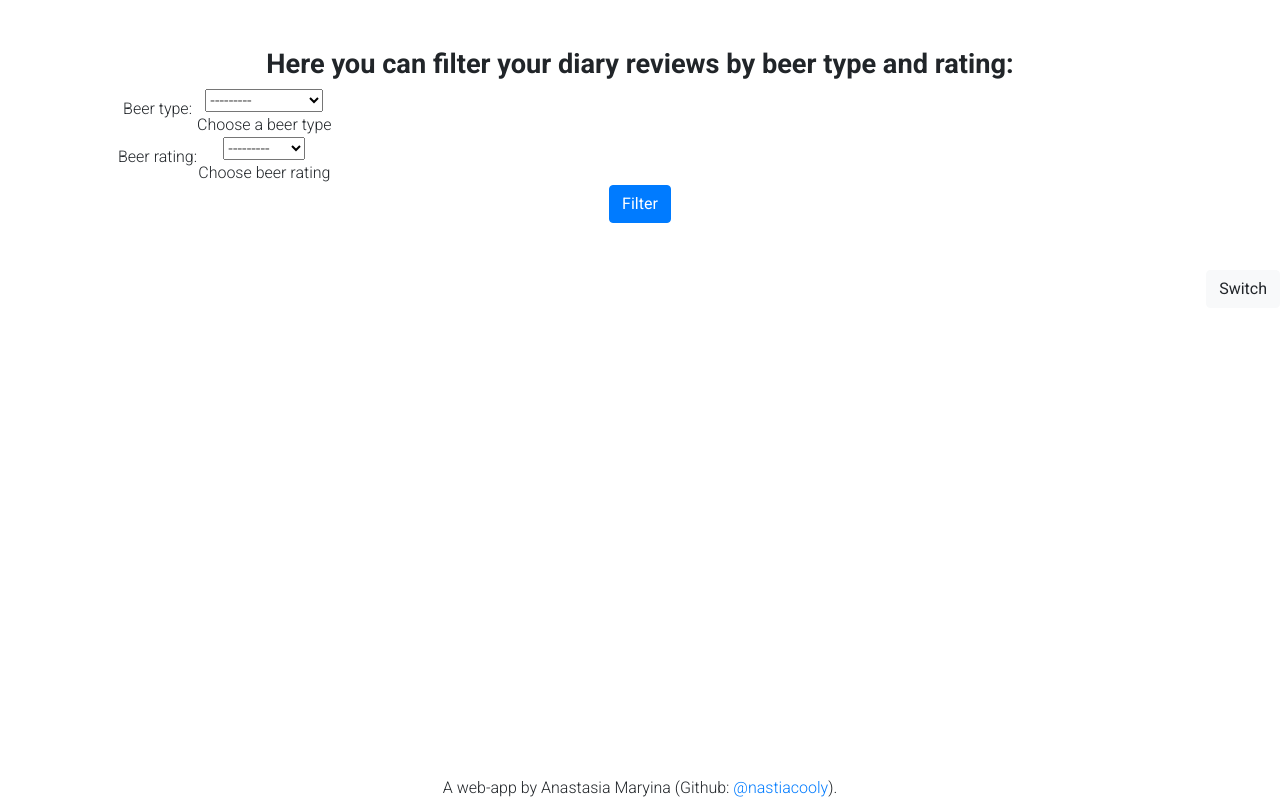
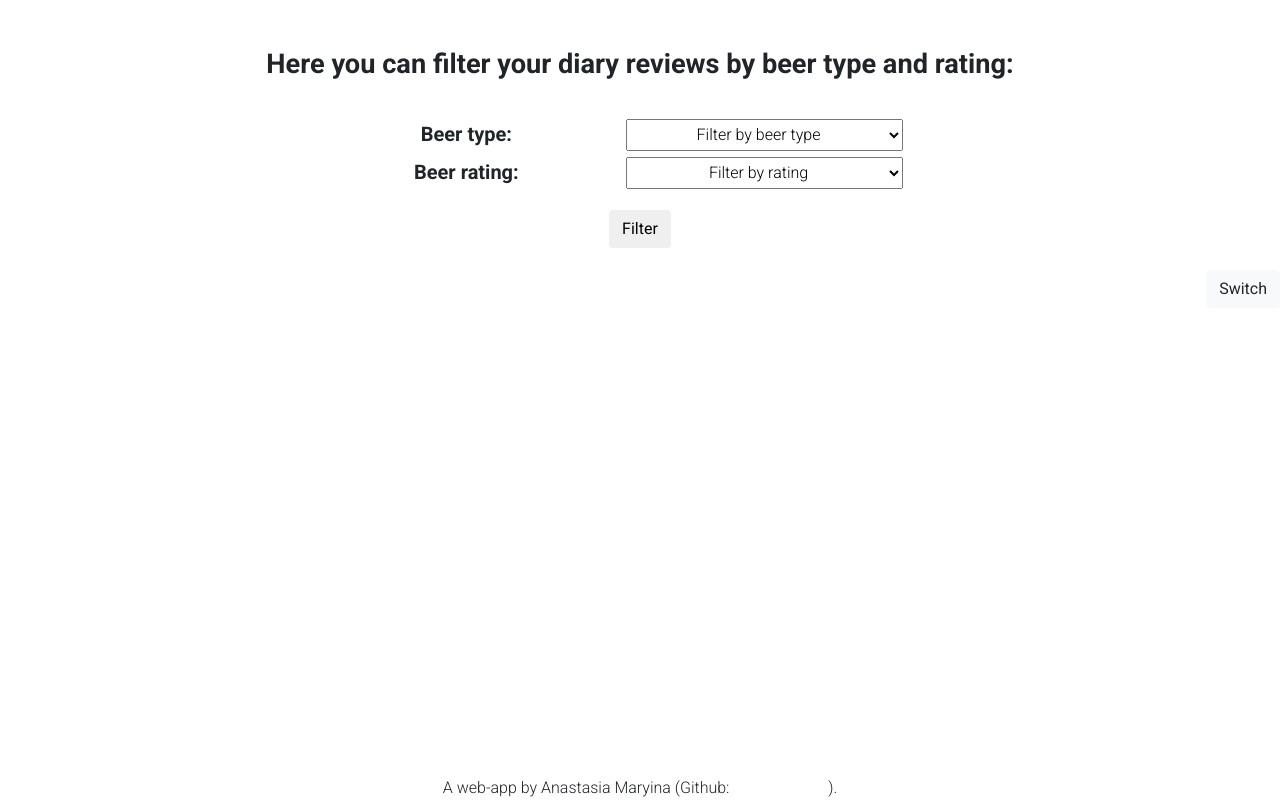
Before and after one commit to nastiacooly/beer-diary, a Django app: page /diary/filter/ in a window 1280 px wide. Shown: the part 92-892 px from the top of the page. Run offline with Django 3.2, Linux system fonts and the light colour scheme; a user stored in the database is signed in; data comes from the database, SQL or seed files in the repository; both versions use the stored data as it was after the commit.

Commit message:
stylized light and dark themes, improved forms style and other minor style improvements

```diff
--- a/diary/forms.py
+++ b/diary/forms.py
@@ -38,25 +38,45 @@ RATINGS = (
 )
 
 class AddNewBeerReviewForm(forms.Form):
-    beer_image = forms.URLField(max_length=2000, help_text='Enter URL for beer image', required=True)
-    beer_name = forms.CharField(help_text='Enter beer name', required=True)
-    beer_type = forms.ModelChoiceField(queryset=BeerType.objects.all(), help_text='Choose a beer type', required=True)
-    beer_rating = forms.ChoiceField(choices=RATINGS, help_text='Choose beer rating', required=True)
-    comments = forms.CharField(max_length=500, help_text='Enter your additional comments concerning this beer')
+    beer_image = forms.URLField(
+        max_length=2000,
+        widget=forms.URLInput(attrs={'placeholder':'Enter URL containing beer image'}),
+        required=True
+    )
+    beer_name = forms.CharField(
+        widget=forms.TextInput(attrs={'placeholder':'Enter beer name'}),
+        required=True
+    )
+    beer_type = forms.ModelChoiceField(queryset=BeerType.objects.all(), empty_label='Select beer type:', required=True)
+
+    blank_choice = (('', 'Rate this beer:'),)
+    beer_rating = forms.ChoiceField(
+        choices=blank_choice + RATINGS,
+        required=True
+    )
+    comments = forms.CharField(
+        max_length=500,
+        widget=forms.TextInput(attrs={'placeholder':'Enter your comments'}),
+        required=False
+    )
 
 
 class UpdateBeerReviewForm(forms.Form):
-    beer_image = forms.URLField(help_text='Enter URL for beer image')
-    beer_name = forms.CharField(help_text='Enter beer name')
-    beer_type = forms.ModelChoiceField(queryset=BeerType.objects.all(), empty_label=None, help_text='Choose a beer type')
-    beer_rating = forms.ChoiceField(choices=RATINGS, help_text='Choose beer rating')
-    comments = forms.CharField(max_length=500, help_text='Enter your additional comments concerning this beer')
+    beer_image = forms.URLField()
+    beer_name = forms.CharField()
+    beer_type = forms.ModelChoiceField(queryset=BeerType.objects.all(), empty_label=None)
+    beer_rating = forms.ChoiceField(choices=RATINGS)
+    comments = forms.CharField(max_length=500, required=False)
 
 class SearchBeerForm(forms.Form):
-    beer_name = forms.CharField(help_text='Enter beer name for search', required=True)
+    beer_name = forms.CharField(widget=forms.TextInput(attrs={'placeholder':'Enter beer name to search'}), required=True)
 
 class FilterReviewsForm(forms.Form):
-    blank_choice = (('', '---------'),)
+    blank_choice = (('', 'Filter by rating'),)
 
-    beer_type = forms.ModelChoiceField(queryset=BeerType.objects.all(), help_text='Choose a beer type', required=False)
-    beer_rating = forms.ChoiceField(choices=blank_choice + RATINGS, help_text='Choose beer rating', required=False)
+    beer_type = forms.ModelChoiceField(
+        queryset=BeerType.objects.all(),
+        empty_label='Filter by beer type',
+        required=False
+        )
+    beer_rating = forms.ChoiceField(choices=blank_choice + RATINGS, required=False)
--- a/diary/static/css/styles.css
+++ b/diary/static/css/styles.css
@@ -13,8 +13,17 @@
     font-style: normal;
 }
 
+a {
+    color: white;
+    text-decoration: none;
+}
+
 a:hover {
-    transform: scale(1.1);
+    color: white;
+}
+
+a.button:hover {
+    text-decoration: none;
 }
 
 body {
@@ -23,8 +32,92 @@ body {
 }
 
 .container {
+    display: flex;
+    flex-direction: column;
+    align-items: center;
     text-align: center;
     min-height: 100vh;
+}
+
+.reviews_container {
+    margin-top: 30px;
+    width: 100%;
+    display: flex;
+    flex-wrap: wrap;
+    justify-content: space-around;
+}
+
+.list_container {
+    width: 100%;
+    border-radius: 50px;
+    padding: 10px;
+}
+
+form {
+    margin-top: 15px;
+    width: 60%;
+    border-radius: 50px;
+    display: flex;
+    flex-direction: column;
+    align-items: center;
+    padding: 15px;
+}
+
+.delete-form {
+    padding: 1rem 7rem;
+    display: flex;
+    flex-direction: row;
+    justify-content: space-around;
+}
+
+table {
+    width: 100%;
+}
+
+tr {
+    vertical-align: top;
+}
+
+label, .beer_li {
+    font-style: normal;
+    font-weight: 700;
+    font-size: 1.25rem;
+}
+
+input, select {
+    width: 80%;
+    height: 2rem;
+    text-align: center;
+}
+
+.helptext {
+    font-style: italic;
+    font-weight: 300;
+    font-size: 0.5rem;
+}
+
+#id_comments {
+    height: 9rem;
+    border-radius: 0;
+}
+
+.button {
+    margin-top: 15px;
+    margin-bottom: 15px;
+    display: inline-block;
+    font-weight: 400;
+    text-align: center;
+    vertical-align: middle;
+    -webkit-user-select: none;
+    -moz-user-select: none;
+    -ms-user-select: none;
+    user-select: none;
+    border: 1px solid transparent;
+    padding: .375rem .75rem;
+    font-size: 1rem;
+    line-height: 1.5;
+    border-radius: .25rem;
+    transition: background-color 0.15s ease-in-out;
 }
 
 .main-icon {
@@ -35,6 +128,10 @@ body {
     font-size: 1.25rem;
     padding-bottom: 0 !important;
 
+}
+
+.nav-link:hover {
+    transform: scale(1.1) !important;
 }
 
 .nav-link.active {
@@ -63,11 +160,10 @@ body {
 }
 
 .review {
-    margin: 0 auto;
     display: flex;
     flex-wrap: wrap;
     padding: 20px;
-    width: 600px;
+    width: 450px;
     height: 280px;
     border-radius: 50px;
     margin-bottom: 30px;
@@ -125,8 +221,13 @@ body {
     font-size: 0.8rem;
 }
 
+.update_links {
+    display: flex;
+}
+
 .link-update {
     font-size: 1rem;
+    margin-right: 15px;
 }
 
 .link-update:hover {
@@ -152,6 +253,9 @@ ul {
     right: 0;
 }
 
+.visits {
+    margin-top: 50px;
+}
 
 /* crispy forms styles */
 .help-block {
--- a/diary/templates/base_generic.html
+++ b/diary/templates/base_generic.html
@@ -27,10 +27,10 @@
 
     <body class="bg-image">
 
-        <nav class="navbar navbar-expand-lg navbar-light bg-color">
+        <nav class="navbar navbar-expand-lg navbar-light navbar_bgc">
             <div class="container-fluid">
                 <img src="{% static 'images/beer.png'%}" alt="beer_diary" class="main-icon">
-                <a class="navbar-brand font-color" href="{% url 'index' %}">Beer Diary</a>
+                <a class="navbar-brand navlink-fc" href="{% url 'index' %}">Beer Diary</a>
                 <button aria-controls="navbar" aria-expanded="false" aria-label="Toggle navigation" class="navbar-toggler" data-target="#navbar" data-toggle="collapse" type="button">
                     <span class="navbar-toggler-icon"></span>
                 </button>
@@ -38,20 +38,20 @@
                     <div class="collapse navbar-collapse" id="navbar">
                         {% if user.is_authenticated %}
                             <ul class="navbar-nav mr-auto">
-                                <li class="nav-item"><a class="nav-link font-color {% block active-link-1 %}{% endblock %}" aria-current="page" href="{% url 'my-perfect-beers' %}">My Favourites</a></li>
-                                <li class="nav-item"><a class="nav-link font-color {% block active-link-2 %}{% endblock %}" href="{% url 'add_new_beer_review' %}">Add Review</a></li>
-                                <li class="nav-item"><a class="nav-link font-color {% block active-link-3 %}{% endblock %}" href="{% url 'beers' %}">See All</a></li>
-                                <li class="nav-item"><a class="nav-link font-color {% block active-link-4 %}{% endblock %}" href="{% url 'search' %}">Search</a></li>
-                                <li class="nav-item"><a class="nav-link font-color {% block active-link-5 %}{% endblock %}" href="{% url 'filter' %}">Filter</a></li>
+                                <li class="nav-item"><a class="nav-link navlink-fc {% block active-link-1 %}{% endblock %}" aria-current="page" href="{% url 'my-perfect-beers' %}">My Favourites</a></li>
+                                <li class="nav-item"><a class="nav-link navlink-fc {% block active-link-2 %}{% endblock %}" href="{% url 'add_new_beer_review' %}">Add Review</a></li>
+                                <li class="nav-item"><a class="nav-link navlink-fc {% block active-link-3 %}{% endblock %}" href="{% url 'beers' %}">See All</a></li>
+                                <li class="nav-item"><a class="nav-link navlink-fc {% block active-link-4 %}{% endblock %}" href="{% url 'search' %}">Search</a></li>
+                                <li class="nav-item"><a class="nav-link navlink-fc {% block active-link-5 %}{% endblock %}" href="{% url 'filter' %}">Filter</a></li>
                             </ul>
                             <ul class="navbar-nav ml-auto mt-2">
-                                <li class="nav-item"><a class="nav-link font-color" href="">{{ user.get_username }}</a></li>
-                                <li class="nav-item"><a class="nav-link font-color" href="{% url 'logout'%}">Log Out</a></li>
+                                <li class="nav-item"><a class="nav-link navlink-fc" href="">{{ user.get_username }}</a></li>
+                                <li class="nav-item"><a class="nav-link navlink-fc" href="{% url 'logout'%}">Log Out</a></li>
                             </ul>
                         {% else %}
                             <ul class="navbar-nav ml-auto mt-2">
-                                <li class="nav-item"><a class="nav-link font-color {% block active-link-6 %}{% endblock %}" href="{% url 'login'%}?next={{request.path}}">Log In</a></li>
-                                <li class="nav-item"><a class="nav-link font-color {% block active-link-7 %}{% endblock %}" href="{% url 'register' %}">Register</a></li>
+                                <li class="nav-item"><a class="nav-link navlink-fc {% block active-link-6 %}{% endblock %}" href="{% url 'login'%}?next={{request.path}}">Log In</a></li>
+                                <li class="nav-item"><a class="nav-link navlink-fc {% block active-link-7 %}{% endblock %}" href="{% url 'register' %}">Register</a></li>
                             </ul>
                         {% endif %}
                     </div>
@@ -59,7 +59,7 @@
             </div>
         </nav>
 
-        <main class="container p-5 container_bg-color">
+        <main class="container p-5 container_bgc">
 
             {% include 'includes/messages.html' %}
 
--- a/diary/templates/diary/add_new_beer_review.html
+++ b/diary/templates/diary/add_new_beer_review.html
@@ -8,14 +8,14 @@ active
 
 {% block main %}
 
-    <h1 class="no-content font-color_second">Please add your review by completing the fields below:</h1>
+    <h1 class="no-content fcolor_light">Please add your review by completing the fields below:</h1>
 
     <form action="" method="post">
         {% csrf_token %}
         <table>
         {{ form }}
         </table>
-        <button class="btn btn-primary" type="submit">Save and Quit</button>
+        <button class="button button_lt button_dt" type="submit">Save and Quit</button>
     </form>
 
 {% endblock %}
--- a/diary/templates/diary/filter.html
+++ b/diary/templates/diary/filter.html
@@ -8,42 +8,46 @@ active
 
 {% block main %}
 
-    <h1 class="no-content font-color_second">Here you can filter your diary reviews by beer type and rating:</h1>
+    <h1 class="no-content fcolor_light">Here you can filter your diary reviews by beer type and rating:</h1>
 
     <form action="{% url 'filter' %}" method="get">
         <table>
         {{ form }}
         </table>
-        <button class="btn btn-primary" type="submit">Filter</button>
+        <button class="button button_lt button_dt" type="submit">Filter</button>
     </form>
+
+    <div class="reviews_container">
 
         {% if reviews %}
 
             {% for beer in reviews %}
 
-            <div class="review bg-color_white">
+                <div class="review review_bgc">
                     <img src="{{ beer.image }}" class="beer-image">
                     <div class="review__descr">
-                    <h4 class="beer-name font-color">{{ beer.name }}</h4>
-                    <h5 class="beer-type font-color_second">{{ beer.beertype}}</h5>
+                        <h4 class="beer-name fcolor_dark fcolor_accent_dt">{{ beer.name }}</h4>
+                        <h5 class="beer-type fcolor_medium">{{ beer.beertype}}</h5>
                         {% if beer.rating == '1' %}
-                        <p class="rating">&#10026;</p>
+                            <p class="rating fcolor_black">&#10026;</p>
                         {% elif beer.rating == '2' %}
-                        <p class="rating">&#10026; &#10026;</p>
+                            <p class="rating fcolor_black">&#10026; &#10026;</p>
                         {% elif beer.rating == '3' %}
-                        <p class="rating">&#10026; &#10026; &#10026;</p>
+                            <p class="rating fcolor_black">&#10026; &#10026; &#10026;</p>
                         {% elif beer.rating == '4' %}
-                        <p class="rating">&#10026; &#10026; &#10026; &#10026;</p>
+                            <p class="rating fcolor_black">&#10026; &#10026; &#10026; &#10026;</p>
                         {% elif beer.rating == '5' %}
-                        <p class="rating">&#10026; &#10026; &#10026; &#10026; &#10026;</p>
+                            <p class="rating fcolor_black">&#10026; &#10026; &#10026; &#10026; &#10026;</p>
                         {% else %}
-                        <p class="rating">No rating</p>
+                            <p class="rating fcolor_black">No rating</p>
                         {% endif %}
-                    <h6 class="comments-header">Comments:</h6>
-                    <p class="comments">{{ beer.comments }}</p>
-                    <span class="date font-color_second"> {{ beer.date }} </span>
-                    <a href="{% url 'update_beer_review' beer.id %}" class="link-update font-color_second">Update</a>
-                    <a href="{% url 'delete_beer_review' beer.id %}" class="link-update font-color_second">Delete</a>
+                        <h6 class="comments-header fcolor_black">Comments:</h6>
+                        <p class="comments fcolor_black">{{ beer.comments }}</p>
+                        <span class="date fcolor_medium fcolor_accent_dt_light"> {{ beer.date }} </span>
+                        <div class="update_links">
+                            <a href="{% url 'update_beer_review' beer.id %}" class="link-update fcolor_dark fcolor_accent_dt">Update</a>
+                            <a href="{% url 'delete_beer_review' beer.id %}" class="link-update fcolor_dark fcolor_accent_dt">Delete</a>
+                        </div>
                     </div>
                 </div>
 
@@ -51,4 +55,6 @@ active
 
         {% endif %}
 
+    </div>
+
 {% endblock %}
--- a/diary/templates/diary/update_beer_review.html
+++ b/diary/templates/diary/update_beer_review.html
@@ -4,14 +4,14 @@
 
 {% block main %}
 
-    <h1 class="no-content font-color_second">Please update your review below:</h1>
+    <h1 class="no-content fcolor_light">Please update your review below:</h1>
 
     <form action="" method="post">
         {% csrf_token %}
         <table>
         {{ form }}
         </table>
-        <button class="btn btn-primary" type="submit">Update</button>
+        <button class="button button_lt button_dt" type="submit">Update</button>
     </form>
 
 {% endblock %}
--- a/diary/templates/register.html
+++ b/diary/templates/register.html
@@ -10,12 +10,12 @@ active
 
 {% load crispy_forms_tags %}
 
-    <p class='no-content font-color_second'>Register</p>
+    <p class='no-content fcolor_light'>Register</p>
+    <p class="no-content fcolor_light">If you’re already a user of Beer Diary, please <a href="{% url 'login'%}">login</a> instead.</p>
     <form action="" method="POST">
         {% csrf_token %}
         {{ register_form|crispy }}
-        <button class="btn btn-primary" type="submit">Register</button>
+        <button class="button button_lt button_dt" type="submit">Register</button>
     </form>
-    <p class="no-content font-color_second">If you’re already a user of Beer Diary, please <a href="{% url 'login'%}">login</a> instead.</p>
 
 {% endblock %}
--- a/templates/registration/logged_out.html
+++ b/templates/registration/logged_out.html
@@ -3,7 +3,7 @@
 {% block title %}Logged Out{% endblock %}
 
 {% block main %}
-    <p>Logged out!</p>
+    <p class="no-content fcolor_light">Logged out!</p>
 
     <a href="{% url 'login'%}">Click here to login again.</a>
 {% endblock %}
```
Also changed, not shown: diary/static/css/dark-theme.css (+41 -12 lines), diary/static/css/light-theme.css (+33 -12 lines), diary/templates/diary/beerreview_detail.html (+17 -15 lines), diary/templates/diary/beerreview_list.html (+8 -3 lines), diary/templates/diary/beerreview_list_created_user.html (+26 -16 lines), diary/templates/diary/delete_beer_review.html (+4 -5 lines), diary/templates/diary/search.html (+22 -16 lines), diary/templates/index.html (+7 -7 lines), templates/registration/login.html (+4 -4 lines), db.sqlite3. Lines whose indentation alone changed are shown as unchanged.
